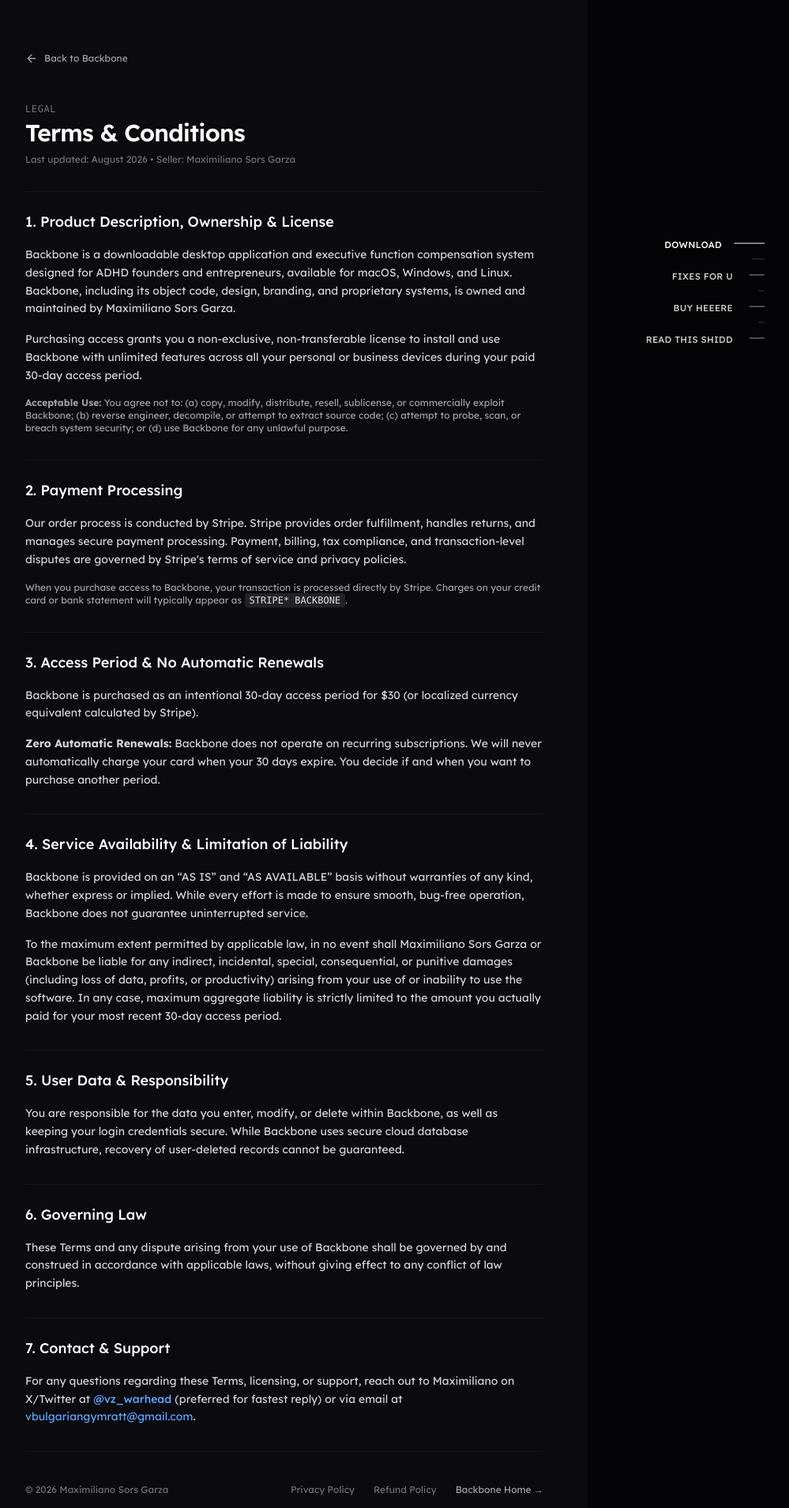
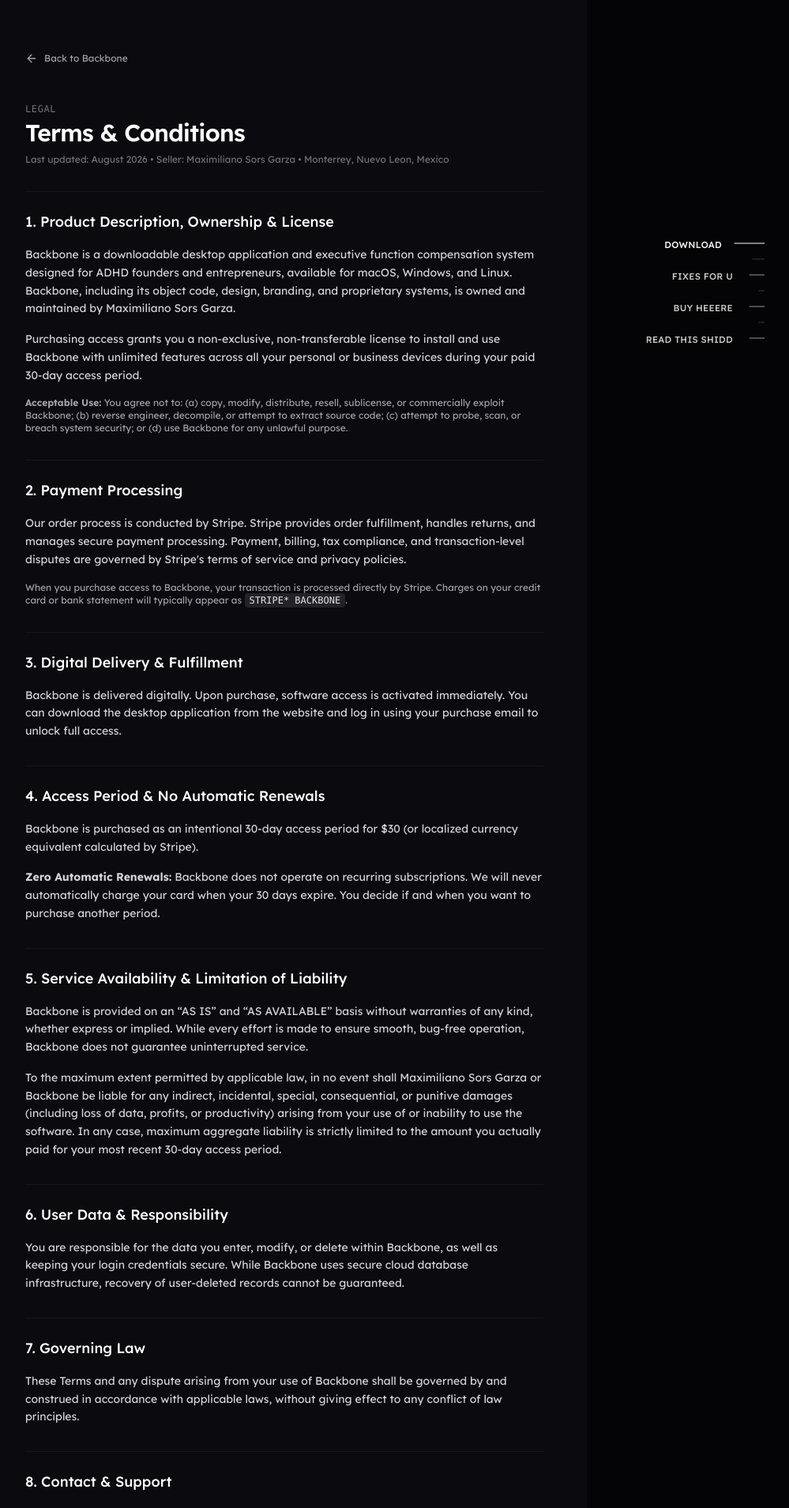
Before and after one commit to vbulgariangymratt-afk/BH-minimal-webpage, a Next.js app: page /terms in a window 1280 px wide. Shown: the top 1909 px of the page at 79% size, without its empty margins (280-1279 px from the left). Built offline with nearby package versions, Linux system fonts and the light colour scheme; no server answers.

Commit message:
Update docs, delivery terms, business location, and support response time

```diff
--- a/src/app/refund/page.tsx
+++ b/src/app/refund/page.tsx
@@ -22,7 +22,7 @@
             Refund Policy
           </h1>
           <p className="text-xs text-zinc-500 mt-2">
-            Last updated: August 2026 &bull; Seller: Maximiliano Sors Garza
+            Last updated: August 2026 &bull; Seller: Maximiliano Sors Garza &bull; Monterrey, Nuevo Leon, Mexico
           </p>
         </div>
 
@@ -43,6 +43,9 @@
             with your purchase email or transaction order number.
           </p>
           <p className="text-xs text-zinc-400">
+            Support response time: I reply as soon as I see the message, usually under 24 hours. Business location: Monterrey, Nuevo Leon, Mexico.
+          </p>
+          <p className="text-xs text-zinc-400">
             Alternatively, you can manage your order or request assistance directly through the transaction receipt email issued to you by Stripe.
           </p>
           <p className="text-xs text-zinc-400">
@@ -51,7 +54,14 @@
         </section>
 
         <section className="space-y-4 text-sm text-zinc-300 leading-relaxed border-t border-white/5 pt-6">
-          <h2 className="text-lg font-medium text-white">2. No Recurring Subscriptions or Hidden Charges</h2>
+          <h2 className="text-lg font-medium text-white">2. Digital Delivery & Fulfillment</h2>
+          <p>
+            Backbone is delivered digitally. Upon purchase, software access is activated immediately. You can download the desktop application from the website and log in using your purchase email to unlock full access.
+          </p>
+        </section>
+
+        <section className="space-y-4 text-sm text-zinc-300 leading-relaxed border-t border-white/5 pt-6">
+          <h2 className="text-lg font-medium text-white">3. No Recurring Subscriptions or Hidden Charges</h2>
           <p>
             Backbone operates on standalone, intentional 30-day access passes. There is no recurring monthly subscription, and you will never be automatically charged or debited when your 30-day pass expires.
           </p>
--- a/src/app/terms/page.tsx
+++ b/src/app/terms/page.tsx
@@ -22,7 +22,7 @@
             Terms & Conditions
           </h1>
           <p className="text-xs text-zinc-500 mt-2">
-            Last updated: August 2026 &bull; Seller: Maximiliano Sors Garza
+            Last updated: August 2026 &bull; Seller: Maximiliano Sors Garza &bull; Monterrey, Nuevo Leon, Mexico
           </p>
         </div>
 
@@ -50,7 +50,14 @@
         </section>
 
         <section className="space-y-4 text-sm text-zinc-300 leading-relaxed border-t border-white/5 pt-6">
-          <h2 className="text-lg font-medium text-white">3. Access Period & No Automatic Renewals</h2>
+          <h2 className="text-lg font-medium text-white">3. Digital Delivery & Fulfillment</h2>
+          <p>
+            Backbone is delivered digitally. Upon purchase, software access is activated immediately. You can download the desktop application from the website and log in using your purchase email to unlock full access.
+          </p>
+        </section>
+
+        <section className="space-y-4 text-sm text-zinc-300 leading-relaxed border-t border-white/5 pt-6">
+          <h2 className="text-lg font-medium text-white">4. Access Period & No Automatic Renewals</h2>
           <p>
             Backbone is purchased as an intentional 30-day access period for $30 (or localized currency equivalent calculated by Stripe).
           </p>
@@ -60,7 +67,7 @@
         </section>
 
         <section className="space-y-4 text-sm text-zinc-300 leading-relaxed border-t border-white/5 pt-6">
-          <h2 className="text-lg font-medium text-white">4. Service Availability & Limitation of Liability</h2>
+          <h2 className="text-lg font-medium text-white">5. Service Availability & Limitation of Liability</h2>
           <p>
             Backbone is provided on an &ldquo;AS IS&rdquo; and &ldquo;AS AVAILABLE&rdquo; basis without warranties of any kind, whether express or implied. While every effort is made to ensure smooth, bug-free operation, Backbone does not guarantee uninterrupted service.
           </p>
@@ -70,21 +77,21 @@
         </section>
 
         <section className="space-y-4 text-sm text-zinc-300 leading-relaxed border-t border-white/5 pt-6">
-          <h2 className="text-lg font-medium text-white">5. User Data & Responsibility</h2>
+          <h2 className="text-lg font-medium text-white">6. User Data & Responsibility</h2>
           <p>
             You are responsible for the data you enter, modify, or delete within Backbone, as well as keeping your login credentials secure. While Backbone uses secure cloud database infrastructure, recovery of user-deleted records cannot be guaranteed.
           </p>
         </section>
 
         <section className="space-y-4 text-sm text-zinc-300 leading-relaxed border-t border-white/5 pt-6">
-          <h2 className="text-lg font-medium text-white">6. Governing Law</h2>
+          <h2 className="text-lg font-medium text-white">7. Governing Law</h2>
           <p>
             These Terms and any dispute arising from your use of Backbone shall be governed by and construed in accordance with applicable laws, without giving effect to any conflict of law principles.
           </p>
         </section>
 
         <section className="space-y-4 text-sm text-zinc-300 leading-relaxed border-t border-white/5 pt-6">
-          <h2 className="text-lg font-medium text-white">7. Contact & Support</h2>
+          <h2 className="text-lg font-medium text-white">8. Contact & Support</h2>
           <p>
             For any questions regarding these Terms, licensing, or support, reach out to Maximiliano on X/Twitter at{' '}
             <a href="https://x.com/vz_warhead" target="_blank" rel="noopener noreferrer" className="text-blue-400 hover:underline font-medium">
@@ -94,6 +101,9 @@
             <a href="mailto:vbulgariangymratt@gmail.com" className="text-blue-400 hover:underline">
               vbulgariangymratt@gmail.com
             </a>.
+          </p>
+          <p className="text-xs text-zinc-400">
+            Support response time: I reply as soon as I see the message, usually under 24 hours. Business location: Monterrey, Nuevo Leon, Mexico.
           </p>
         </section>
 
--- a/src/components/footer/Footer.tsx
+++ b/src/components/footer/Footer.tsx
@@ -13,7 +13,7 @@
             Backbone
           </p>
           <p className="text-zinc-500">
-            Built & maintained by <strong className="text-zinc-400 font-normal">Maximiliano Sors Garza</strong>.
+            Built & maintained by <strong className="text-zinc-400 font-normal">Maximiliano Sors Garza</strong> &bull; Monterrey, Nuevo Leon, Mexico.
           </p>
           <p className="text-zinc-600 text-[11px]">
             &copy; {currentYear} Maximiliano Sors Garza. All rights reserved.
```
Also changed, not shown: 4 other files (tests, documents, lock files or other folders).
